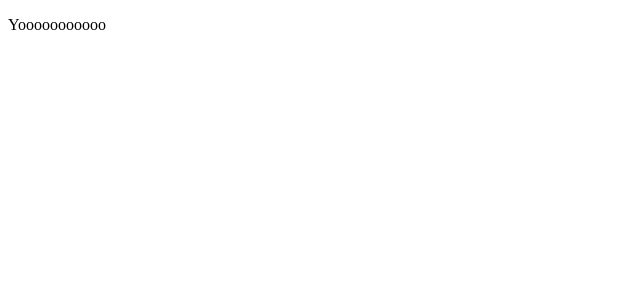
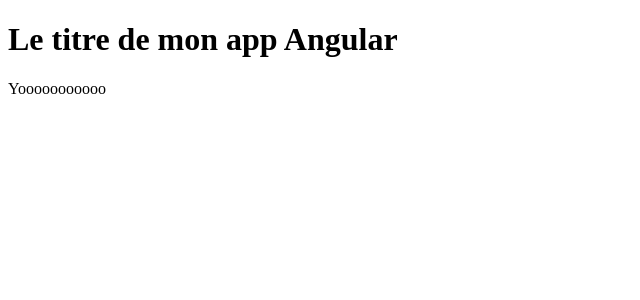
Before and after one commit to smbpunt/formation-angular, an Angular app in the folder 01_angular/myFirstAngularProject/: page / in a window 1280 px wide. Shown: the top 300 px of the page, without its empty margins (0-640 px from the left). Built offline with nearby package versions, Linux system fonts and the light colour scheme.

Commit message:
refactor(angular): use plain string title instead of signal

```diff
--- a/01_angular/myFirstAngularProject/src/app/app.html
+++ b/01_angular/myFirstAngularProject/src/app/app.html
@@ -1 +1,3 @@
+<h1>{{title}}</h1>
+
 <app-basic></app-basic>
--- a/01_angular/myFirstAngularProject/src/app/app.ts
+++ b/01_angular/myFirstAngularProject/src/app/app.ts
@@ -8,5 +8,6 @@
   styleUrl: './app.scss',
 })
 export class App {
-  protected readonly title = signal('myFirstAngularProject');
+  // protected readonly title = signal('Le titre de mon app Angular');
+  protected readonly title :string = 'Le titre de mon app Angular';
 }
```
